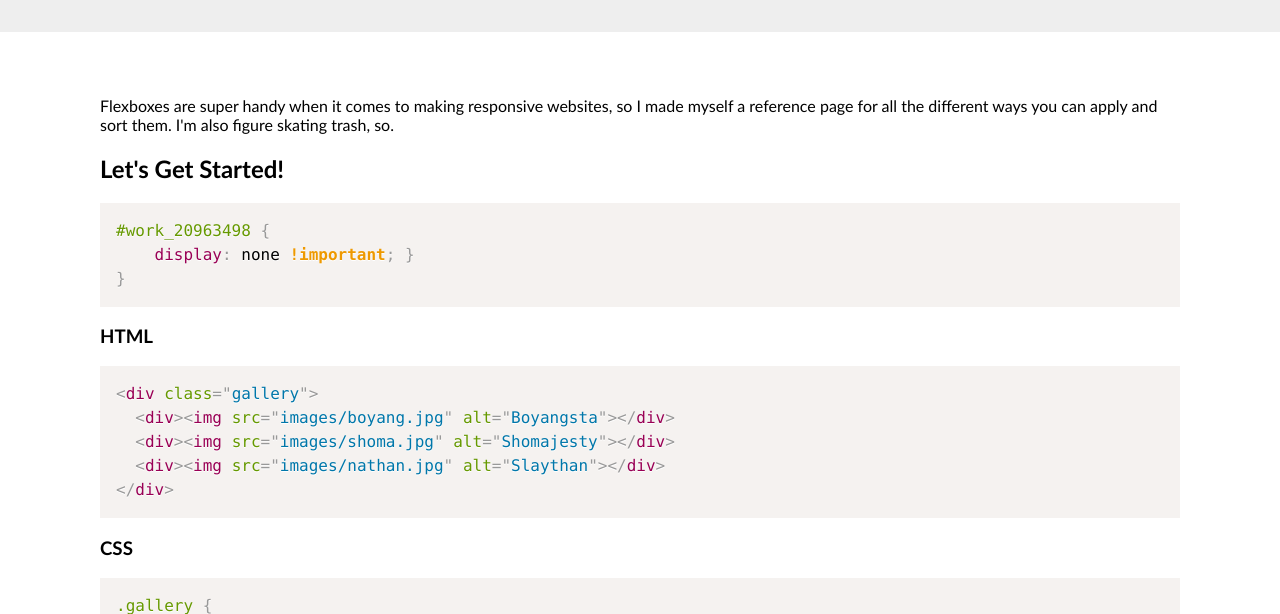
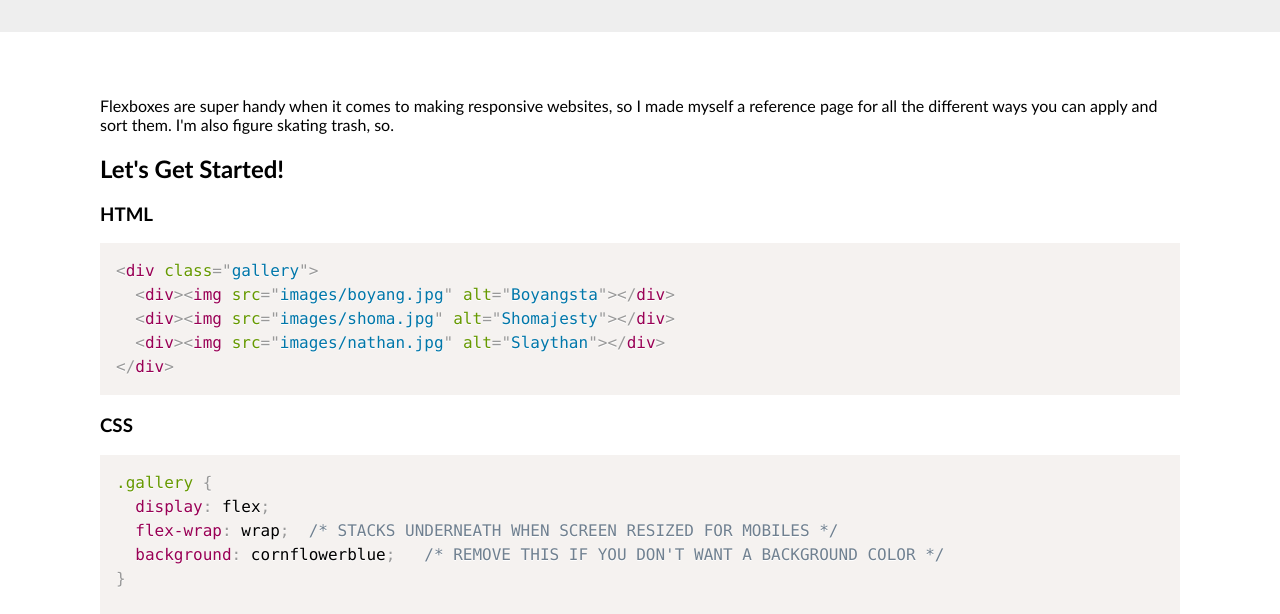
Before and after one commit to evelynmaire/flexbox, a plain HTML site: page index.html in a window 1280 px wide. Shown: the part 114-728 px from the top of the page. Drawn offline with Linux system fonts and the light colour scheme.

Commit message:
Update index.html

```diff
--- a/index.html
+++ b/index.html
@@ -19,11 +19,6 @@
     <div class="container">
       <p>Flexboxes are super handy when it comes to making responsive websites, so I made myself a reference page for all the different ways you can apply and sort them. I'm also figure skating trash, so.</p>
       <h2>Let's Get Started!</h2>
-
-      <pre><code class="language-css">#work_20963498 {
-    display: none !important; }
-}</code></pre>
-
       <h3>HTML</h3>
       <pre><code class="language-markup">&lt;div class="gallery"&gt;
   &lt;div&gt;&lt;img src="images/boyang.jpg" alt="Boyangsta">&lt;/div&gt;
```
